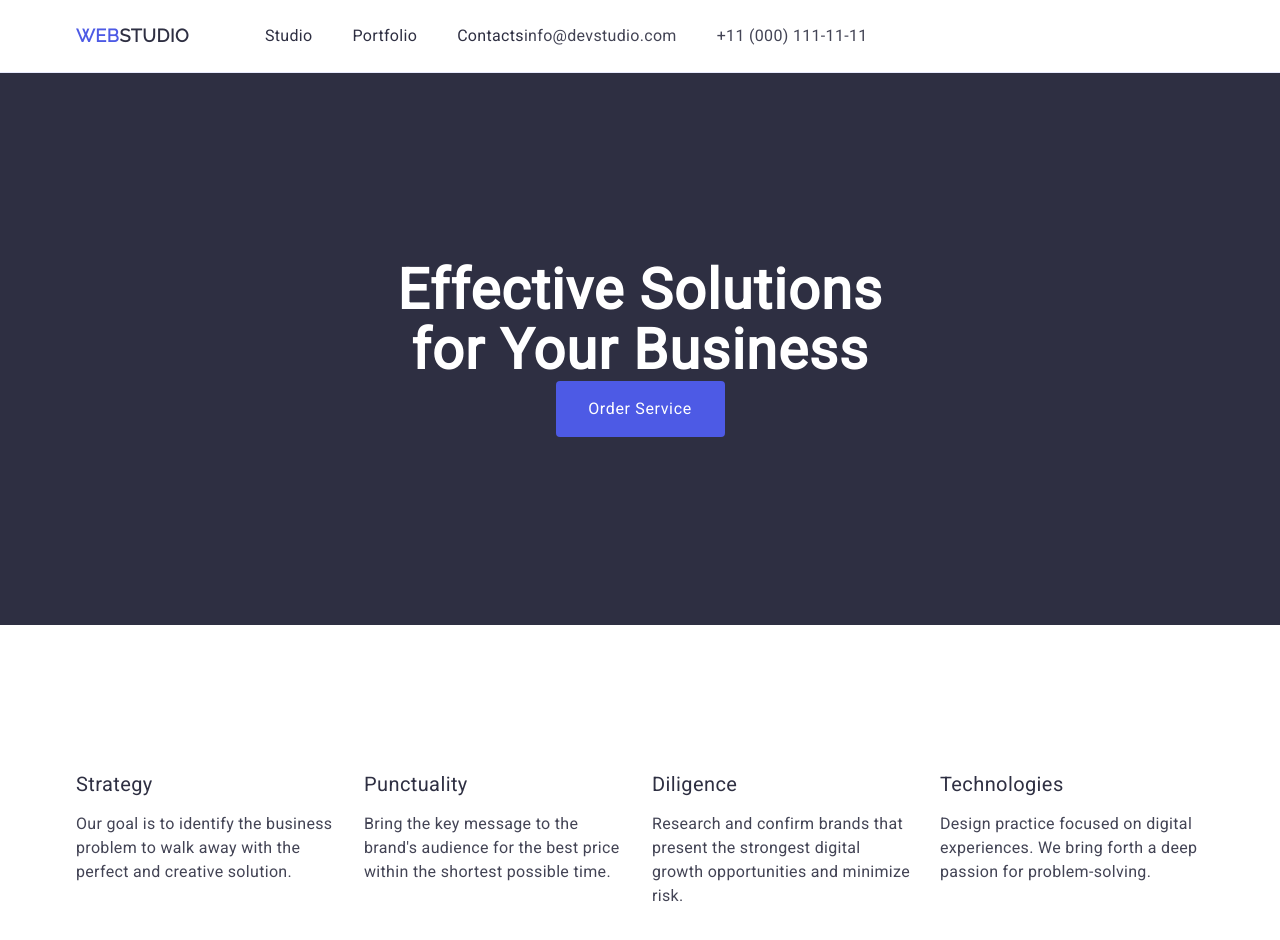
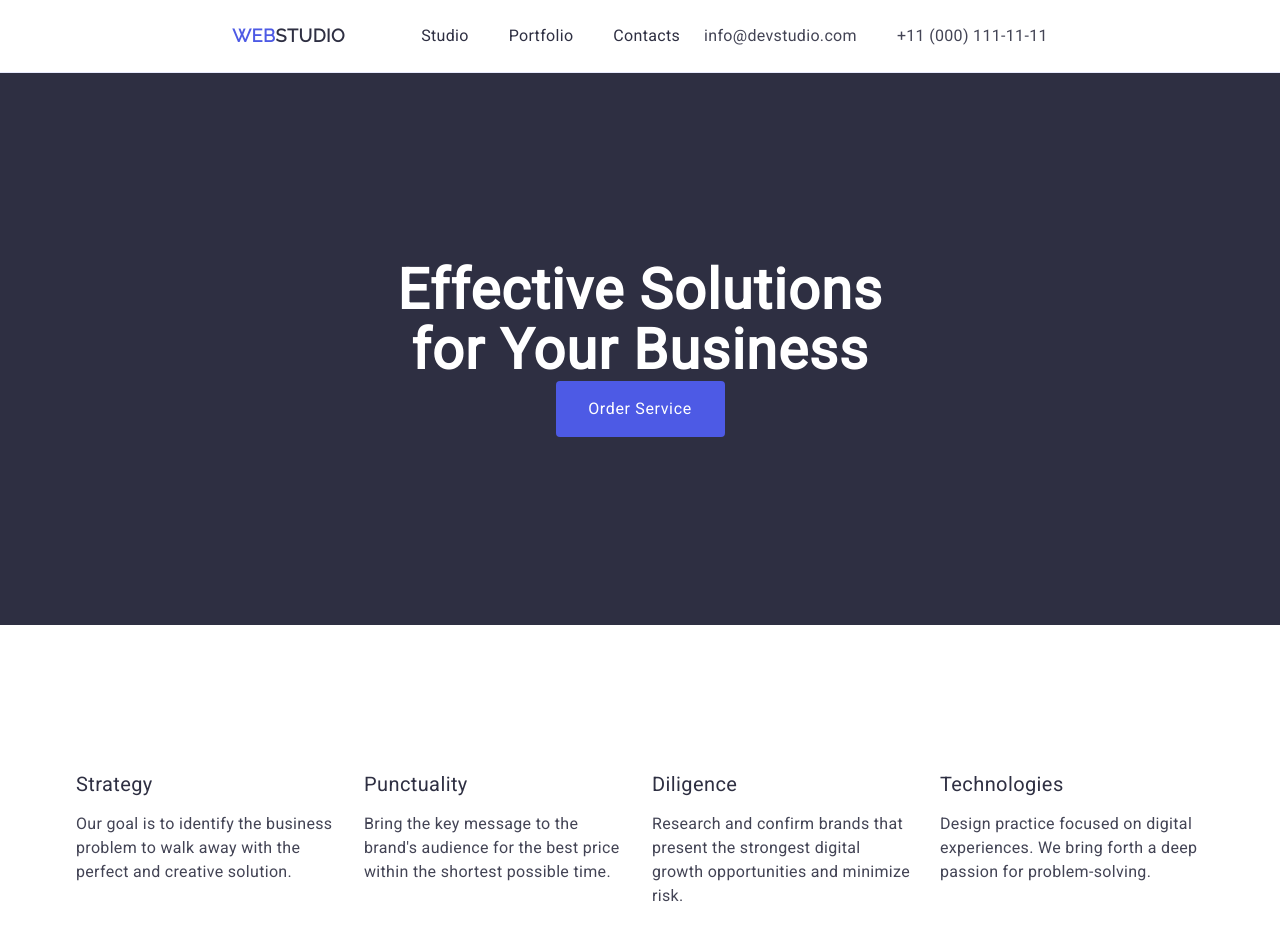
Before and after one commit to tanyf5/goit-markup-hw-03, a plain HTML site: page index.html in a window 1280 px wide. Shown: the top 940 px of the page. Drawn offline with nearby package versions, Linux system fonts and the light colour scheme.

Commit message:
HW3 aftercheck4

```diff
--- a/css/styles.css
+++ b/css/styles.css
@@ -30,16 +30,6 @@ body {
     background-color: #ffffff;
 }
 
-.container-flex {
-    display: flex;
-    max-width: 1158px;
-    margin: 0 auto;
-    padding-left: 15px;
-    padding-right: 15px;
-    padding-top: 24px;
-    padding-bottom: 24px;
-}
-
 .container {
     max-width: 1158px;
     margin: 0 auto;
@@ -47,8 +37,13 @@ body {
     padding-right: 15px;
     column-gap: 24px;
     row-gap: 48px;
-    padding-left: 15p;
-    padding-right: 15px;
+}
+
+.container.is-flex {
+    display: flex;
+    margin: 0 auto;
+    padding-left: 15px;
+    padding-right: 15px
 }
 
 .ul-ul {
@@ -74,6 +69,9 @@ body {
 
 .header {
     border-bottom: 1px solid #e7e9fc;
+    display: flex;
+    padding-top: 24px;
+    padding-bottom: 24px;
 }
 
 .page-nav {
--- a/index.html
+++ b/index.html
@@ -16,7 +16,7 @@
 </head>
 <body>
     <header class="header">
-        <div class="container-flex" class="container">
+        <div class="container is-flex">
             <nav class="page-nav">
                 <a href="./index.html" class="link-logo-nav">Web<span class="logo-studio">Studio</span></a>
                 <ul class="ul-nav">
```
